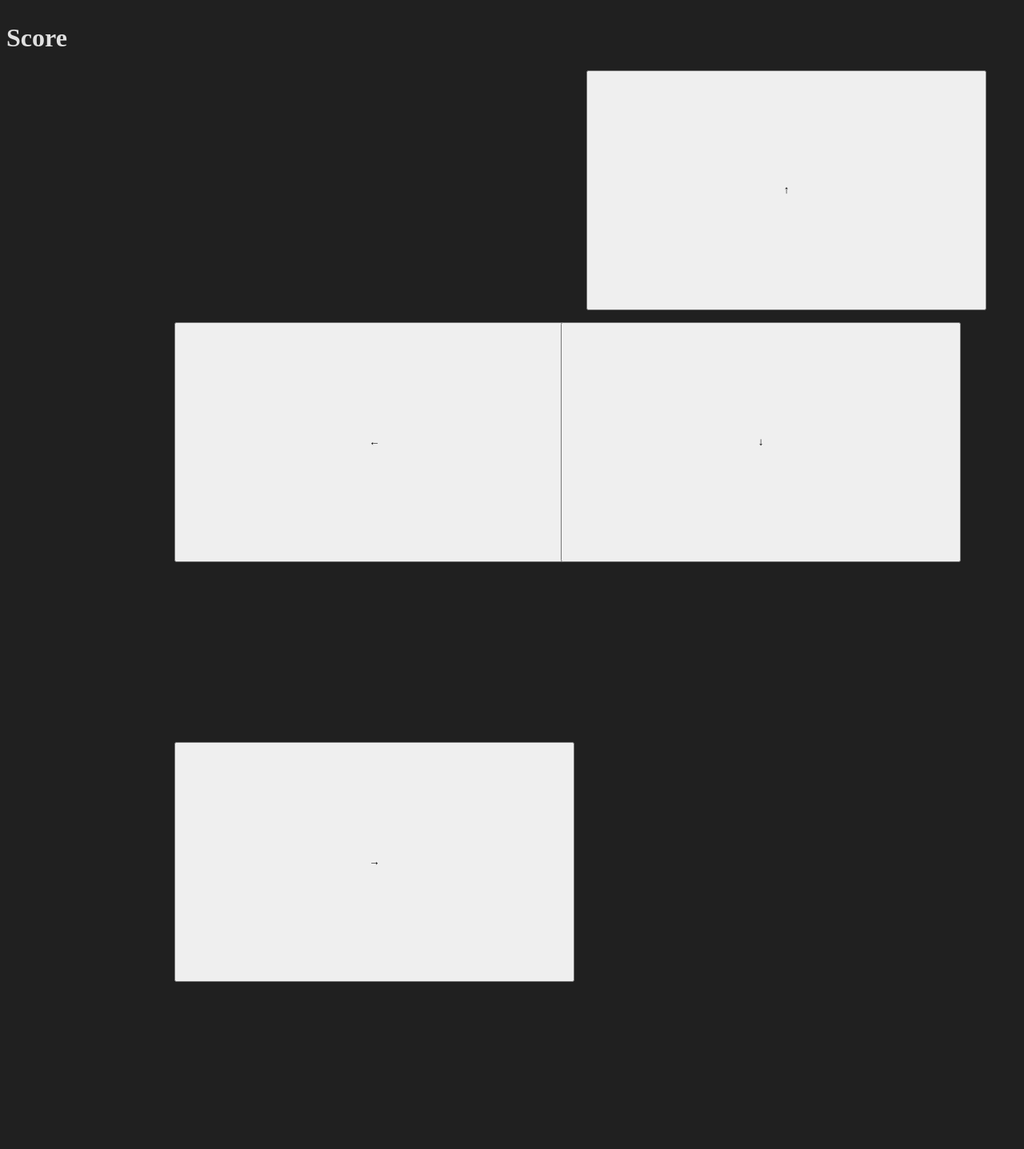
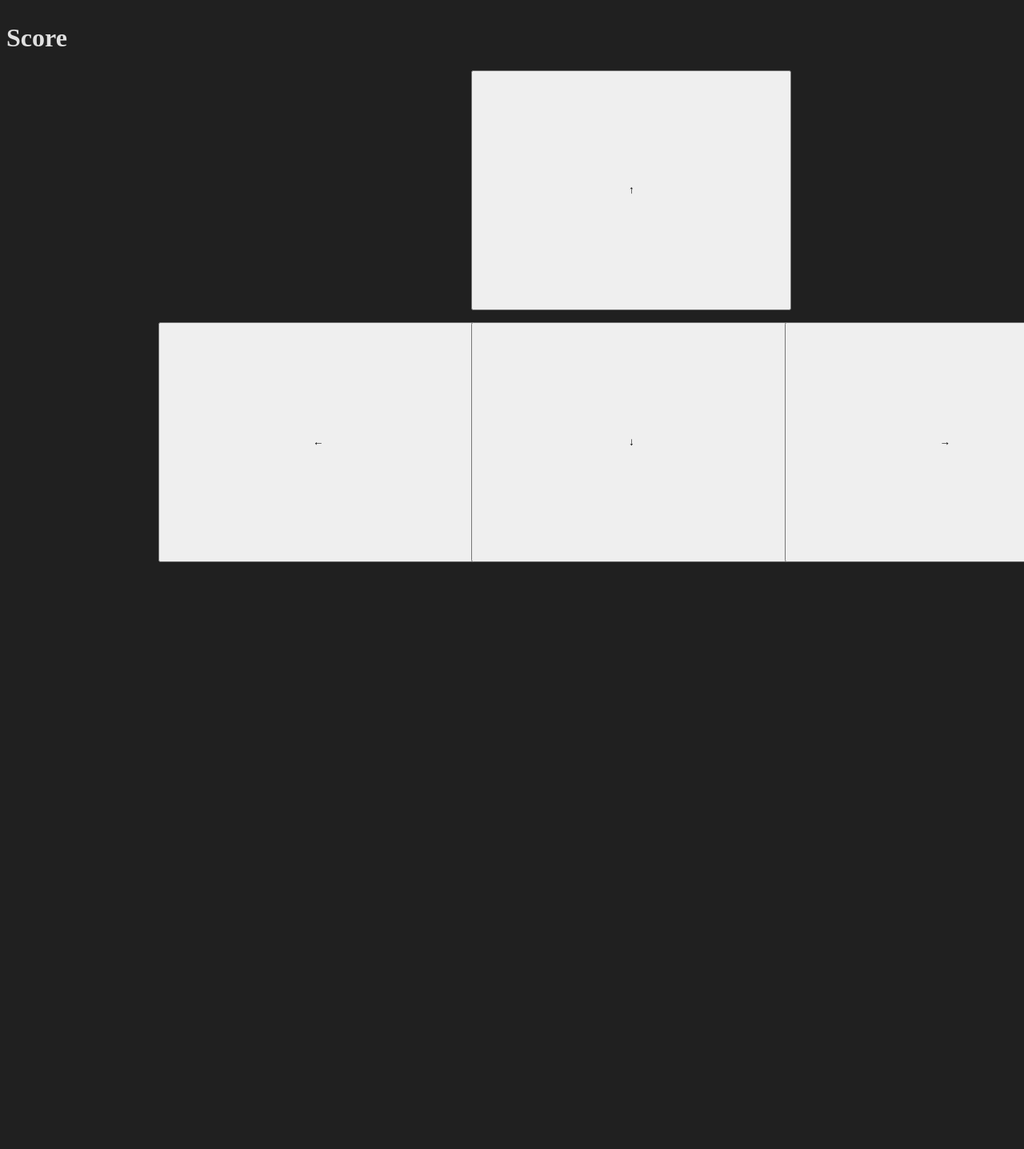
Before and after one commit to JeffKrz/LEDTable, a PHP site: page /snake_Jeff.html in a window 1280 px wide. Shown: the top 1437 px of the page at 80% size. Run offline with PHP 8.4, Linux system fonts and the light colour scheme.

Commit message:
working with %

```diff
--- a/Snake_proj_Jeff/css/Snake_Jeff.css
+++ b/Snake_proj_Jeff/css/Snake_Jeff.css
@@ -10,18 +10,18 @@ body {
 }
 .box1{
     float: left;
-    width: 50%;
-    margin-left: 725px;
+    width: 45%;
+    margin-left: 46%;
 
 }
 .box{
-    padding-top: 20px;
+    padding-top: 5%;
     float: left;
-    width: 5%;
-    padding: 210px;
+    width: 1%;
+    padding: 15%;
     padding-top: 15px;
 }
 .button {
     height: 300px;
-    width: 500px;
+    width: 400px;
 }
```
